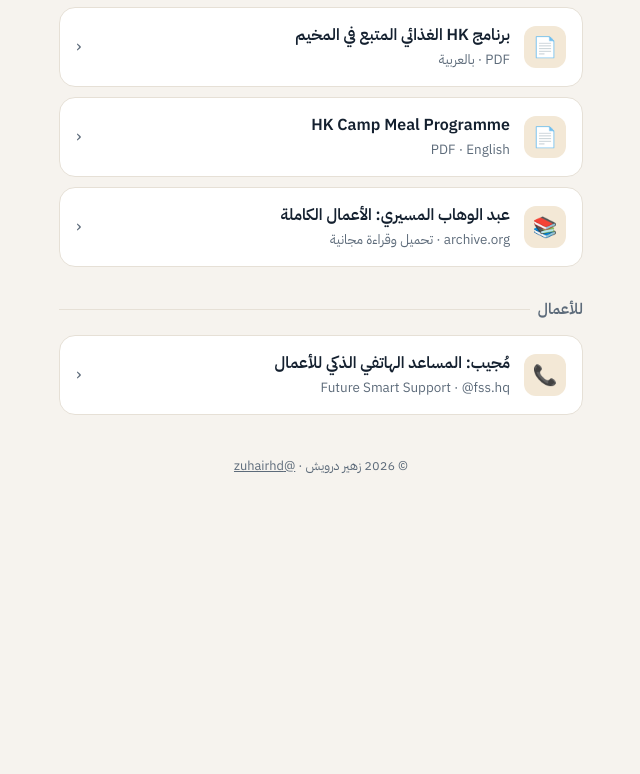
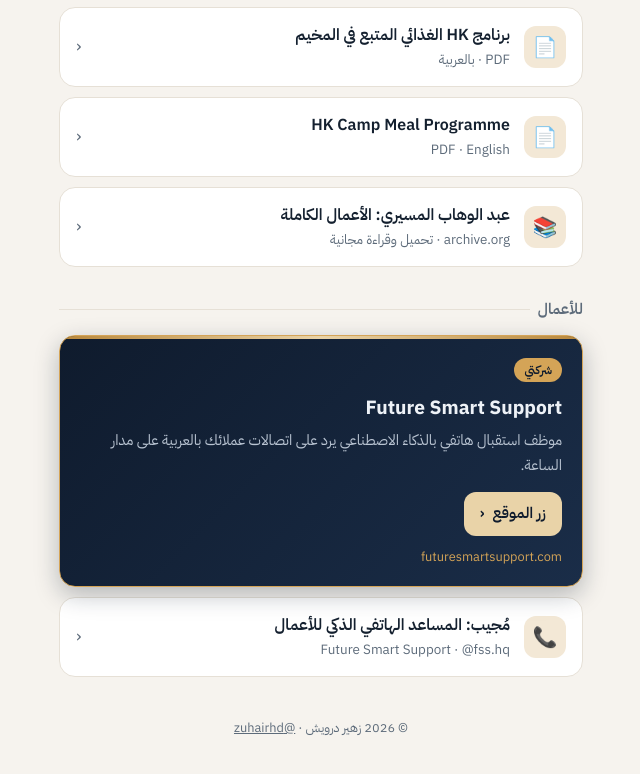
Before and after one commit to zuhairhd/zuhairhd.com, a plain HTML site: page site/index.html in a window 1280 px wide. Shown: the part 1378-2152 px from the top of the page, without its empty margins (319-959 px from the left). Before the commit the page ends 1910 px from the top, so only its background shows below. Drawn offline with Linux system fonts and the light colour scheme.

Commit message:
Update tagline and bio, add Future Smart Support feature card, new OG image
Co-Authored-By: Claude Opus 5.5 <noreply@anthropic.com>

```diff
--- a/site/index.html
+++ b/site/index.html
@@ -3,15 +3,15 @@
 <head>
 <meta charset="utf-8">
 <meta name="viewport" content="width=device-width, initial-scale=1, viewport-fit=cover">
-<title>زهير درويش | تحليل سياسي واقتصادي</title>
-<meta name="description" content="أشرح ما يحدث في منطقتنا والعالم بهدوء وبمصادر. سياسة · اقتصاد · تقنية، من مسقط.">
+<title>زهير درويش | تأملات فيما يجري</title>
+<meta name="description" content="أتأمل ما يجري في منطقتنا والعالم وأحاول أن أفهمه، وأشارك ما أتعلمه بهدوء مع ذكر المصادر. من مسقط.">
 <meta name="theme-color" content="#0f1b2d">
 <!-- عدّل الرابط إلى نطاقك بعد التأكد منه -->
 <link rel="canonical" href="https://zuhairhd.com/">
 <meta property="og:type" content="profile">
-<meta property="og:title" content="زهير درويش | تحليل سياسي واقتصادي">
-<meta property="og:description" content="أشرح ما يحدث في منطقتنا والعالم بهدوء وبمصادر.">
-<meta property="og:image" content="https://zuhairhd.com/assets/og-image.png">
+<meta property="og:title" content="زهير درويش | تأملات فيما يجري">
+<meta property="og:description" content="أتأمل ما يجري في منطقتنا والعالم وأحاول أن أفهمه.">
+<meta property="og:image" content="https://zuhairhd.com/assets/og-image.png?v=2">
 <meta property="og:url" content="https://zuhairhd.com/">
 <meta property="og:locale" content="ar_AR">
 <meta property="og:image:width" content="1200">
@@ -79,6 +79,20 @@
   .s{color:var(--muted);font-size:.84rem;display:block}
   .arrow{color:var(--muted);font-size:1.1rem}
   .badge{display:inline-block;font-size:.72rem;font-weight:600;color:var(--accent);background:var(--accent-soft);border-radius:999px;padding:1px 8px;margin-inline-start:6px;vertical-align:middle}
+  /* بطاقة مميزة: Future Smart Support */
+  a.feature{
+    position:relative;display:block;padding:20px 20px 18px;border-radius:var(--radius);text-decoration:none;
+    color:#eef2f7;background:linear-gradient(135deg,#0f1b2d 0%,#1a2d48 100%);
+    border:1px solid #d4a457;box-shadow:0 8px 24px rgba(15,27,45,.28);overflow:hidden;
+    transition:transform .15s ease, box-shadow .15s ease;margin-bottom:10px;
+  }
+  a.feature::before{content:"";position:absolute;inset:0 0 auto 0;height:3px;background:linear-gradient(90deg,#b8873b,#e9d3a8,#b8873b)}
+  a.feature:hover{transform:translateY(-2px);box-shadow:0 12px 28px rgba(15,27,45,.36)}
+  .feature .kicker{display:inline-block;font-size:.74rem;font-weight:600;color:#0f1b2d;background:#d4a457;border-radius:999px;padding:2px 10px;margin-bottom:10px}
+  .feature .ft{display:block;font-size:1.2rem;font-weight:700;margin-bottom:4px}
+  .feature .fd{display:block;color:#b9c4d2;font-size:.92rem;margin-bottom:14px}
+  .feature .fbtn{display:inline-flex;align-items:center;gap:8px;font-weight:600;font-size:.95rem;color:#0f1b2d;background:#e9d3a8;border-radius:12px;padding:9px 16px}
+  .feature .dom{display:block;color:#d4a457;font-size:.8rem;margin-top:10px;direction:ltr;text-align:right}
   footer{text-align:center;color:var(--muted);font-size:.8rem;margin-top:40px}
   footer a{color:inherit}
   @media (prefers-reduced-motion: reduce){ *{transition:none!important} }
@@ -91,8 +105,8 @@
     <!-- صورة الملف الشخصي: assets/avatar.jpg (مربعة، 400×400 على الأقل) -->
     <img class="avatar" src="assets/avatar.jpg" alt="زهير درويش" width="112" height="112" onerror="this.outerHTML='<div class=&quot;avatar&quot; style=&quot;display:grid;place-items:center;font-size:44px;font-weight:700;color:var(--accent)&quot;>ز</div>'">
     <h1>زهير درويش</h1>
-    <p class="tag">تحليل سياسي واقتصادي</p>
-    <p class="bio">أشرح ما يحدث في منطقتنا والعالم بهدوء وبمصادر.<br>سياسة · اقتصاد · تقنية، بعين محترف تقنية. من مسقط 🇴🇲</p>
+    <p class="tag">تأملات فيما يجري</p>
+    <p class="bio">أتأمل ما يجري في منطقتنا والعالم وأحاول أن أفهمه.<br>أشارك ما أتعلمه بهدوء، مع ذكر المصادر. من مسقط 🇴🇲</p>
     <div class="stats" aria-label="أرقام الحساب">
       <span><b>+27 ألف</b>متابع</span>
       <span><b>+3.8 مليون</b>مشاهدة في سنة</span>
@@ -181,6 +195,13 @@
 
   <section>
     <h2>للأعمال</h2>
+    <a class="feature" href="https://futuresmartsupport.com" rel="noopener">
+      <span class="kicker">شركتي</span>
+      <span class="ft">Future Smart Support</span>
+      <span class="fd">موظف استقبال هاتفي بالذكاء الاصطناعي يرد على اتصالات عملائك بالعربية على مدار الساعة.</span>
+      <span class="fbtn">زر الموقع <span aria-hidden="true">‹</span></span>
+      <span class="dom">futuresmartsupport.com</span>
+    </a>
     <div class="list">
       <a class="item" href="https://www.instagram.com/fss.hq/" rel="noopener">
         <span class="ico" aria-hidden="true">📞</span>
```
Also changed, not shown: site/assets/og-image.png, 1 other file.
